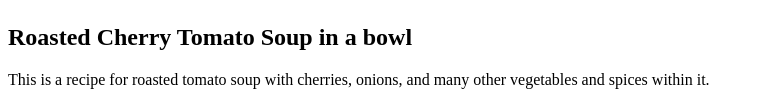
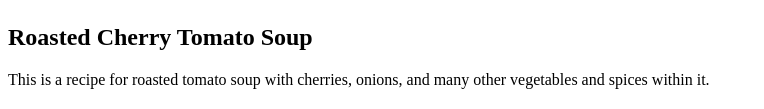
Before and after one commit to AlexPDay/odin-recipes, a plain HTML site: page recipes/soup.html in a window 1280 px wide. Shown: the part 592-701 px from the top of the page, without its empty margins (0-764 px from the left). Drawn offline with Linux system fonts and the light colour scheme.

Commit message:
changed wording on h2 element

```diff
--- a/recipes/soup.html
+++ b/recipes/soup.html
@@ -8,7 +8,7 @@
 <body>
     <h1>Roasted Cherry Tomato Soup</h1>
     <img src="roasted-cherry-tomato-soup.jpeg" alt="Roasted Cherry Tomato Soup">
-    <h2>Roasted Cherry Tomato Soup in a bowl</h2>
+    <h2>Roasted Cherry Tomato Soup</h2>
     <p>This is a recipe for roasted tomato soup with cherries, onions, and many other vegetables and spices within it.</p>
     <h3>Ingredients</h3>
 
```
